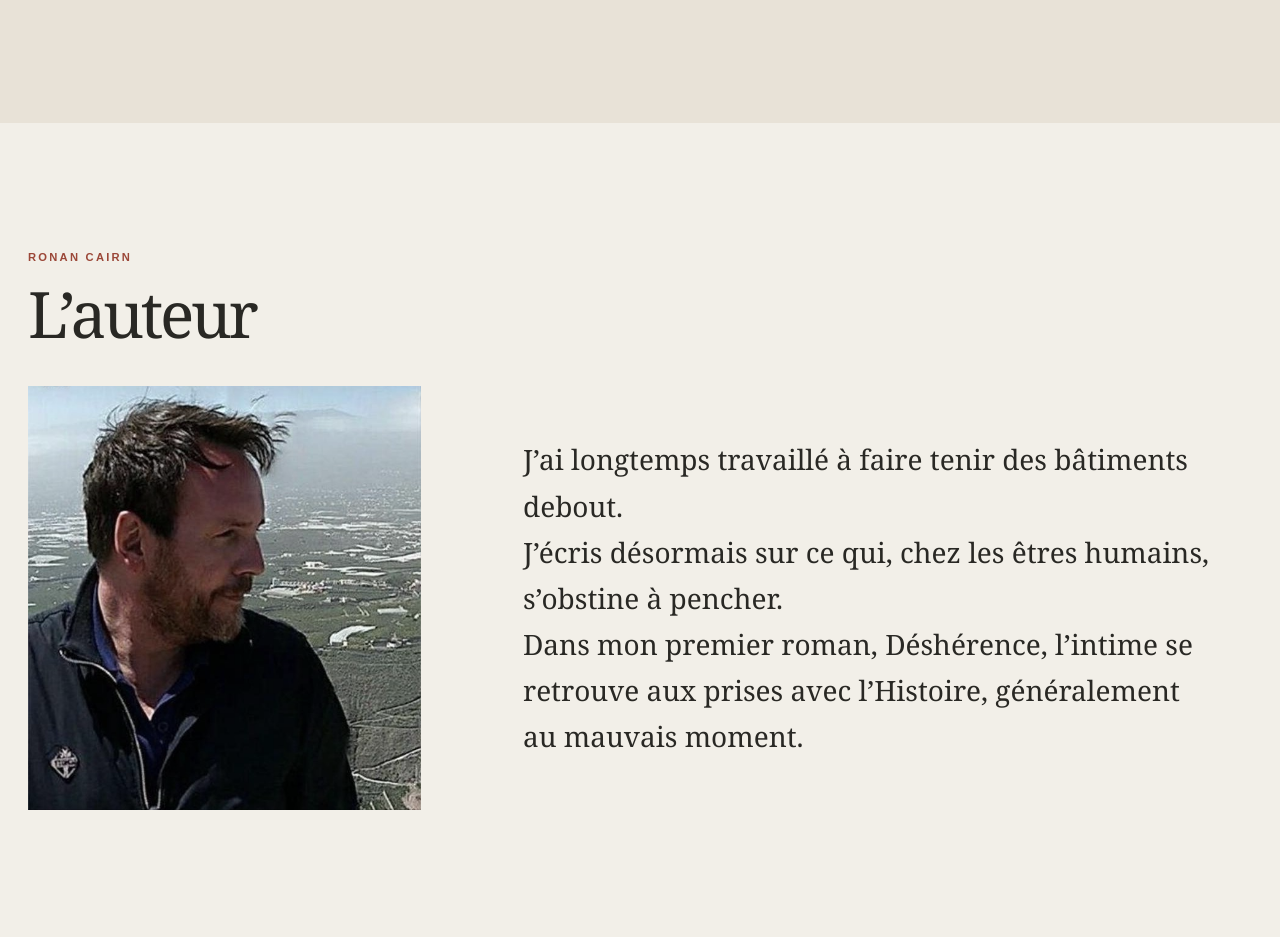
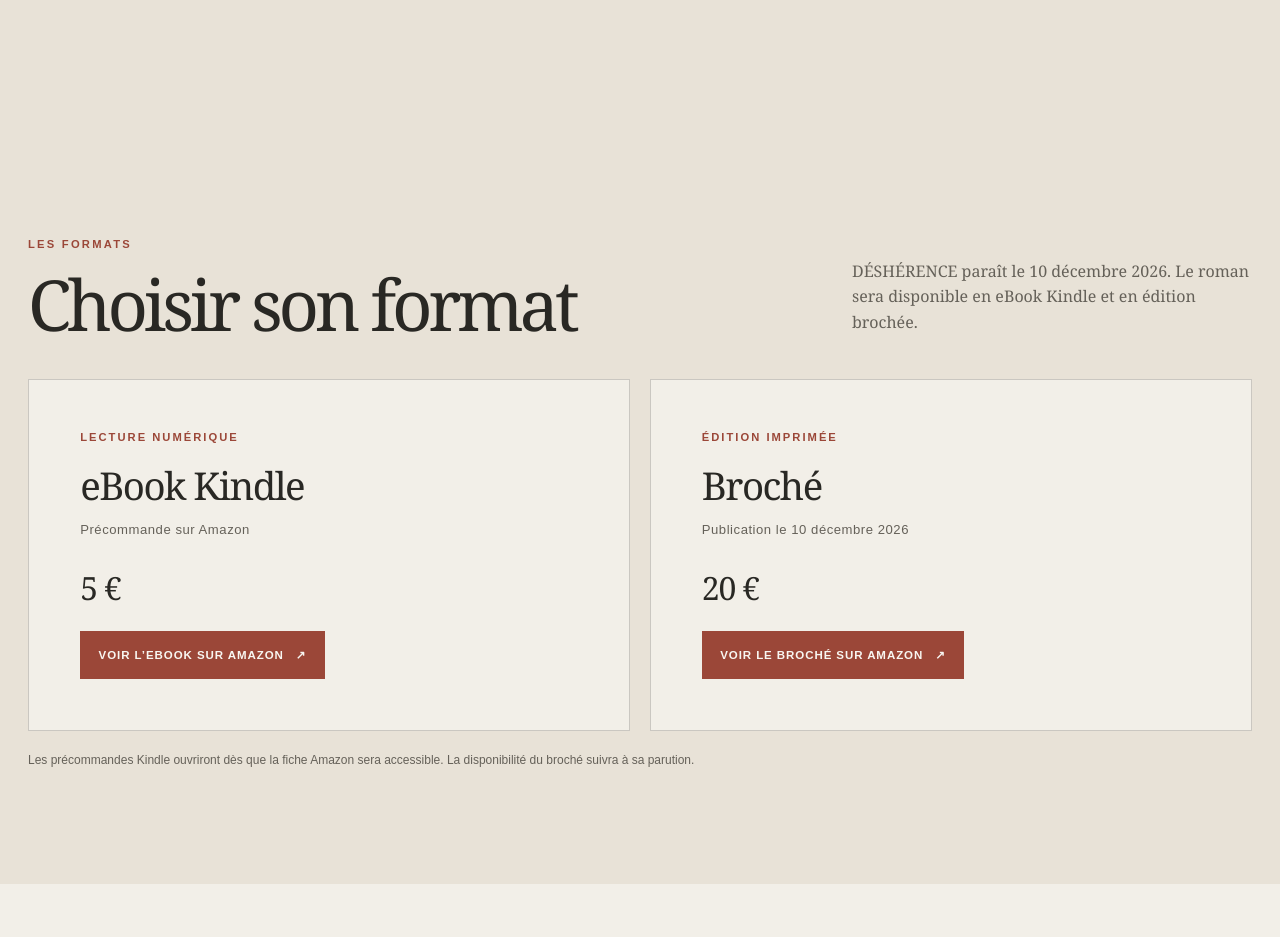
Before and after one commit to Ronan-Cairn/Ronan-Cairn-site, a plain HTML site: page index.html in a window 1280 px wide. Shown: the part 1860-2797 px from the top of the page. Drawn offline with Linux system fonts and the light colour scheme.

Commit message:
Ajouter la section de commande des formats Amazon

```diff
--- a/index.html
+++ b/index.html
@@ -350,6 +350,109 @@
       text-transform: uppercase;
     }
 
+    .format-section {
+      padding: clamp(4.5rem, 9vw, 8rem) max(1.75rem, calc((100vw - 78rem) / 2));
+      background: var(--paper-deep);
+    }
+
+    .format-inner {
+      max-width: 78rem;
+      margin-inline: auto;
+    }
+
+    .format-heading {
+      display: flex;
+      align-items: end;
+      justify-content: space-between;
+      gap: 2rem;
+      margin-bottom: 2.5rem;
+    }
+
+    .format-heading h2 {
+      margin: 0;
+      font-size: clamp(2.8rem, 5.5vw, 5rem);
+      font-weight: 400;
+      letter-spacing: -0.06em;
+      line-height: 0.98;
+    }
+
+    .format-intro {
+      max-width: 25rem;
+      margin: 0 0 0.2rem;
+      color: var(--muted);
+      font-size: 1rem;
+      line-height: 1.6;
+    }
+
+    .format-grid {
+      display: grid;
+      grid-template-columns: repeat(2, minmax(0, 1fr));
+      gap: 1.2rem;
+    }
+
+    .format-card {
+      display: flex;
+      min-height: 20rem;
+      flex-direction: column;
+      align-items: flex-start;
+      padding: clamp(1.7rem, 4vw, 3.2rem);
+      border: 1px solid var(--line);
+      background: var(--paper);
+    }
+
+    .format-type {
+      margin: 0 0 1rem;
+      color: var(--accent);
+      font: 700 0.7rem var(--sans);
+      letter-spacing: 0.18em;
+      text-transform: uppercase;
+    }
+
+    .format-card h3 {
+      margin: 0;
+      font-size: clamp(1.8rem, 3vw, 2.65rem);
+      font-weight: 400;
+      letter-spacing: -0.04em;
+    }
+
+    .format-date {
+      margin: 0.7rem 0 1.8rem;
+      color: var(--muted);
+      font: 0.82rem var(--sans);
+      letter-spacing: 0.04em;
+    }
+
+    .format-price {
+      margin: auto 0 1.4rem;
+      font-size: 2rem;
+      letter-spacing: -0.04em;
+    }
+
+    .amazon-link {
+      display: inline-flex;
+      min-height: 3rem;
+      align-items: center;
+      gap: 0.75rem;
+      padding: 0 1.15rem;
+      background: var(--accent);
+      color: var(--white);
+      font: 700 0.72rem var(--sans);
+      letter-spacing: 0.08em;
+      text-decoration: none;
+      text-transform: uppercase;
+      transition: background 160ms ease;
+    }
+
+    .amazon-link:hover {
+      background: #7f382d;
+    }
+
+    .amazon-note {
+      margin: 1.2rem 0 0;
+      color: var(--muted);
+      font: 0.75rem/1.5 var(--sans);
+    }
+
     .author-section {
       display: grid;
       grid-template-columns: minmax(0, 0.7fr) minmax(0, 1.3fr);
@@ -511,6 +614,7 @@
       }
 
       .book-section,
+      .format-section,
       .author-section,
       .contact-section {
         padding-inline: 1.5rem;
@@ -519,6 +623,16 @@
       .book-layout {
         grid-template-columns: 1fr;
         gap: 3rem;
+      }
+
+      .format-heading {
+        align-items: flex-start;
+        flex-direction: column;
+        gap: 1rem;
+      }
+
+      .format-grid {
+        grid-template-columns: 1fr;
       }
 
       .book-copy h2 {
@@ -604,6 +718,7 @@
     </a>
     <nav class="site-nav" aria-label="Navigation principale">
       <a href="#roman">Le roman</a>
+      <a href="#formats">Commander</a>
       <a href="#auteur">L’auteur</a>
       <a href="#contact">Contact</a>
     </nav>
@@ -670,6 +785,37 @@
       </div>
     </section>
 
+    <section class="format-section" id="formats" aria-labelledby="titre-formats">
+      <div class="format-inner">
+        <div class="format-heading">
+          <div>
+            <p class="eyebrow">Les formats</p>
+            <h2 id="titre-formats">Choisir son format</h2>
+          </div>
+          <p class="format-intro">DÉSHÉRENCE paraît le 10 décembre 2026. Le roman sera disponible en eBook Kindle et en édition brochée.</p>
+        </div>
+
+        <div class="format-grid">
+          <article class="format-card">
+            <p class="format-type">Lecture numérique</p>
+            <h3>eBook Kindle</h3>
+            <p class="format-date">Précommande sur Amazon</p>
+            <p class="format-price">5&nbsp;€</p>
+            <a class="amazon-link" href="https://www.amazon.fr/s?k=Ronan+Cairn+D%C3%89SH%C3%89RENCE&i=digital-text" target="_blank" rel="noopener noreferrer">Voir l’eBook sur Amazon <span aria-hidden="true">↗</span></a>
+          </article>
+
+          <article class="format-card">
+            <p class="format-type">Édition imprimée</p>
+            <h3>Broché</h3>
+            <p class="format-date">Publication le 10 décembre 2026</p>
+            <p class="format-price">20&nbsp;€</p>
+            <a class="amazon-link" href="https://www.amazon.fr/s?k=Ronan+Cairn+D%C3%89SH%C3%89RENCE&i=stripbooks" target="_blank" rel="noopener noreferrer">Voir le broché sur Amazon <span aria-hidden="true">↗</span></a>
+          </article>
+        </div>
+        <p class="amazon-note">Les précommandes Kindle ouvriront dès que la fiche Amazon sera accessible. La disponibilité du broché suivra à sa parution.</p>
+      </div>
+    </section>
+
     <section class="author-section" id="auteur" aria-labelledby="titre-auteur">
       <div class="author-heading">
         <p class="eyebrow">Ronan Cairn</p>
```
